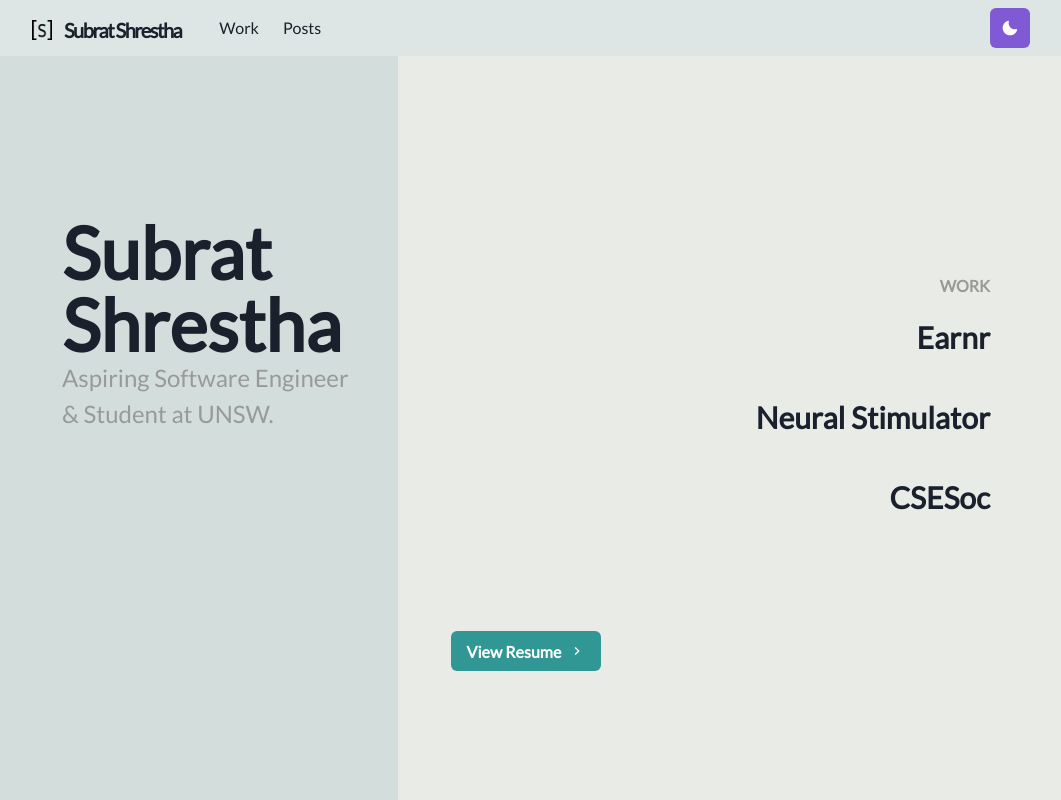
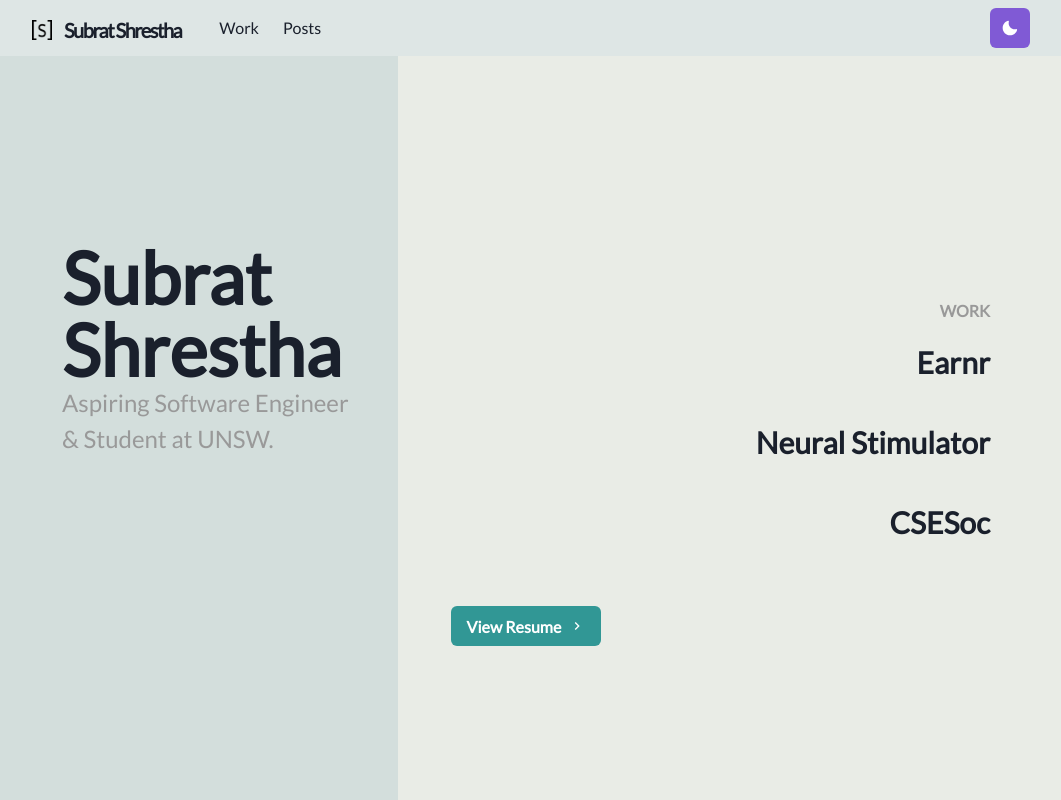
Before and after one commit to SubratShrestha/portfolio-next, a Next.js app: page / in a window 1280 px wide. Shown: the whole page, without its empty margins (114-1175 px from the left). Built offline with nearby package versions, Linux system fonts and the light colour scheme.

Commit message:
worklist height adjustment

```diff
--- a/components/layouts/workList.tsx
+++ b/components/layouts/workList.tsx
@@ -38,7 +38,7 @@ const WorkList: React.FC = () => {
       <Heading as='h2' size='sm' textColor='#999' marginY='5'>
         WORK
       </Heading>
-      <VStack spacing={20} minHeight="300px" align={childAlign} width='100%'>
+      <VStack spacing={20} minHeight="250px" align={childAlign} width='100%'>
         {Object.keys(works).map((key) => (
           <Link href={`/${works[key].link}`} key={works[key].key}>
             <motion.div
```
